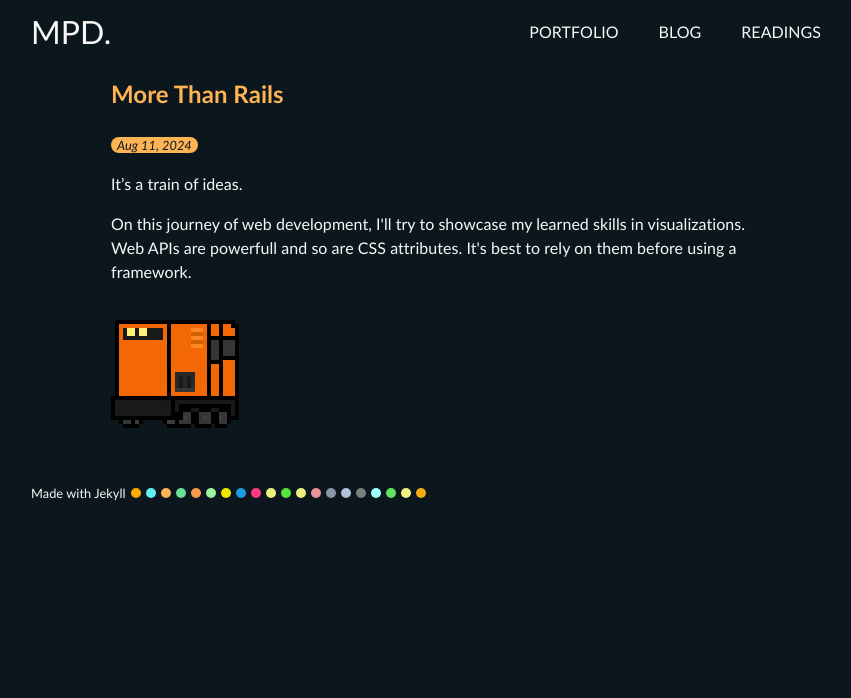
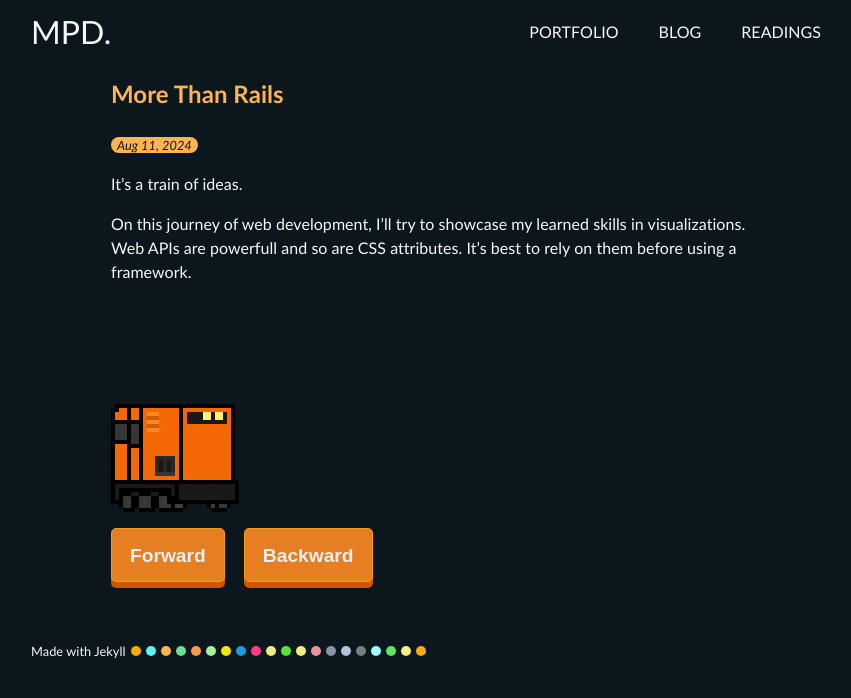
Before and after one commit to mpdagang/mpdagang.github.io, a Jekyll site: the page built from _posts/2024-08-11-more-than-rail-p1.md, in a window 1280 px wide. Shown: the top 698 px of the page, without its empty margins (209-1060 px from the left). Built offline with Jekyll 4.4.1, drawn with Linux system fonts in a browser that asks for light colours.

Commit message:
Post update
- adding custom showcase elements on post for visualizer

```diff
--- a/_posts/2024-08-11-more-than-rail-p1.md
+++ b/_posts/2024-08-11-more-than-rail-p1.md
@@ -4,9 +4,13 @@ title: More Than Rails
 
 It's a train of ideas.
 
+On this journey of web development, I'll try to showcase my learned skills in visualizations.
+Web APIs are powerfull and so are CSS attributes. It's best to rely on them before using a framework.
+
+<div class="pnr-train-container">
+    <img id="pnr-del" class="pnr-del" src="/assets/img/train-del-900.gif">
+</div>
 <div>
-    <p>On this journey of web development, I'll try to showcase my learned skills in visualizations. Web APIs
-    are powerfull and so are CSS attributes. It's best to rely on them before using a framework.
-    </p>
-    <img src="/assets/img/train-del-900.gif">
+    <button id="pnr-forward" class="pnr-ctrl-btn">Forward</button>
+    <button id="pnr-backward" class="pnr-ctrl-btn">Backward</button>
 </div>
--- a/assets/js/main.js
+++ b/assets/js/main.js
@@ -39,4 +39,21 @@ document.addEventListener("DOMContentLoaded", function() {
         });
     }
 
+    let pnrDel = document.getElementById("pnr-del");
+    let pnrForward = document.getElementById("pnr-forward");
+    if(pnrForward != null){
+        pnrForward.addEventListener("click", function(e) {
+            e.preventDefault();
+
+            pnrDel.classList.add("pnr-move");
+        });
+    }
+    let pnrBackward = document.getElementById("pnr-backward");
+    if(pnrBackward != null){
+        pnrBackward.addEventListener("click", function(e) {
+            e.preventDefault();
+
+            pnrDel.classList.remove("pnr-move");
+        });
+    }
 });
--- a/assets/styles/main.scss
+++ b/assets/styles/main.scss
@@ -374,3 +374,41 @@ footer {
 }
 
 /*---------------------------------------------------------*/
+
+/*-POSTS----------------------------------------------------*/
+.pnr-train-container {
+  margin-top: 100px;
+  overflow: hidden;
+}
+.pnr-del {
+  margin-left: 0;
+  transition: 5s ease-in-out;
+  transform: rotateY(180deg);
+}
+.pnr-move {
+  margin-left: 120%;
+}
+
+.pnr-ctrl-btn {
+  display:inline-block;
+  position:relative;
+  width: auto;
+  padding:16px 18px 14px;
+  margin: 10px 15px 10px 0;
+  border-radius:5px;
+  border:solid 1px #f39c12;
+  box-shadow: 0px 6px 0px #d35400;
+  background:#e67e22;
+  color:#ecf0f1;
+  text-decoration:none;
+  text-align:center;
+  font-weight: 600;
+  font-size: 1.2em;
+	transition: all 0.1s;
+}
+
+.pnr-ctrl-btn:active{
+    box-shadow: 0px 2px 0px #d35400;
+    position:relative;
+    top:4px;
+}
```
